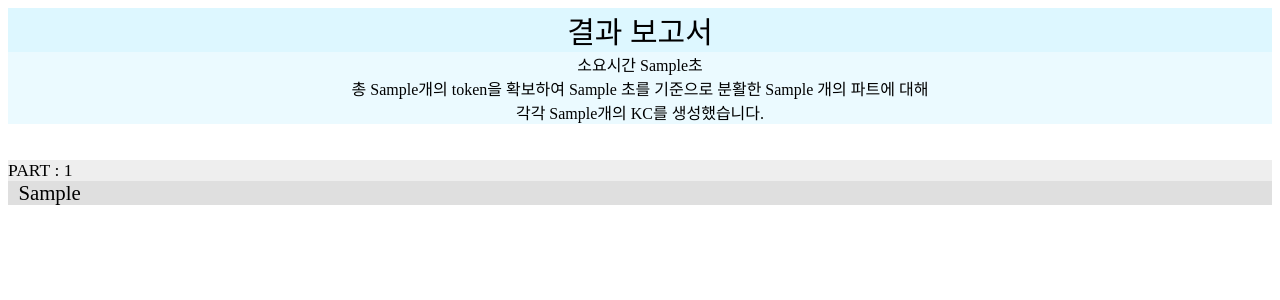
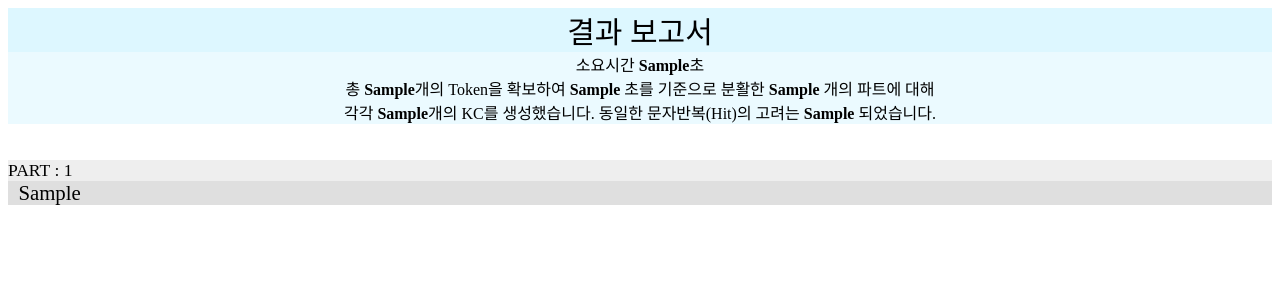
Before and after one commit to BonhyeonGu/Reasoning_over_Knowledge_Component_Streams, a Flask app: template templates/result.html in a window 1280 px wide. Shown: the top 300 px of the page. Run offline with Flask 2, Linux system fonts and the light colour scheme; the template is opened without the code that fills it: most values are stand-ins (such as "Sample title", 1, 10 or a date in 2020); parts of the project's set-up code (start-up, migrations or seed data) failed here and were passed over.

Commit message:
강조추가

```diff
--- a/app.py
+++ b/app.py
@@ -29,9 +29,9 @@ def result():
 	keywordSize = int(request.form['keywordSize'])
 	hit = request.form['hit']
 	if hit == 'on':
-		hit = False
+		hitBool = False
 	else:
-		hit = True
+		hitBool = True
 #--------------------------------------------------------------------------------------
 	wiki = WikificationTest()
 	ret = []
@@ -48,7 +48,7 @@ def result():
 		resultJsonUpdate("<br>%d번째 타임파트(%d분 ~ %d분), %d개의 단어를 인식했습니다. 시작" %(c, (splitSec * c - splitSec) / 60, (splitSec * c) / 60, len(inp)))
 		#---------------------------------------------------------
 		g = wiki.graphProcess(inp)
-		result = g.getAnnotation(keywordSize, hit)
+		result = g.getAnnotation(keywordSize, hitBool)
 		#---------------------------------------------------------
 		resultJsonUpdate("~완료")
 		#---------------------------------------------------------
@@ -61,7 +61,7 @@ def result():
 		c += 1
 		resultJsonUpdate("<br>")
 #--------------------------------------------------------------------------------------
-	inputValues = [tokenSum, splitSec, queueSize, keywordSize, nowStatusSec]
+	inputValues = [tokenSum, splitSec, queueSize, keywordSize, nowStatusSec, hit]
 	return render_template('result.html', resList = ret, iv = inputValues)
 #--------------------------------------------------------------------------------------
 @app.route("/statusJsonOutput", methods=['POST'])
--- a/templates/result.html
+++ b/templates/result.html
@@ -38,9 +38,9 @@
 <body>
 	<div id = "title" style="font-size:30px;text-align:center;">결과 보고서</div>
 	<div id = "nar">
-		소요시간 {{iv[4]}}초<br>
-		총 {{iv[0]}}개의 token을 확보하여 {{iv[1]}} 초를 기준으로 분활한 {{iv[2]}} 개의 파트에 대해<br>
-		각각 {{iv[3]}}개의 KC를 생성했습니다.
+		소요시간 <strong>{{iv[4]}}</strong>초<br>
+		총 <strong>{{iv[0]}}</strong>개의 Token을 확보하여 <strong>{{iv[1]}}</strong> 초를 기준으로 분활한 <strong>{{iv[2]}}</strong> 개의 파트에 대해<br>
+		각각 <strong>{{iv[3]}}</strong>개의 KC를 생성했습니다. 동일한 문자반복(Hit)의 고려는 <strong>{{iv[5]}}</strong> 되었습니다.
 	</div>
 	<br><br>
 	<div id = "res">
```
